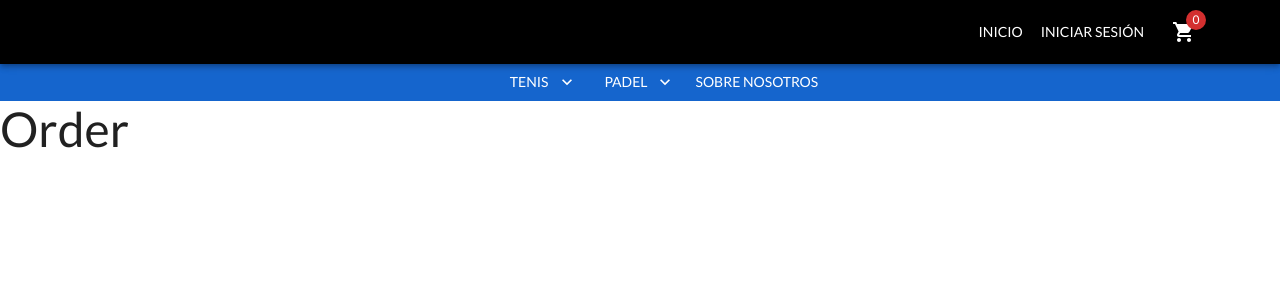
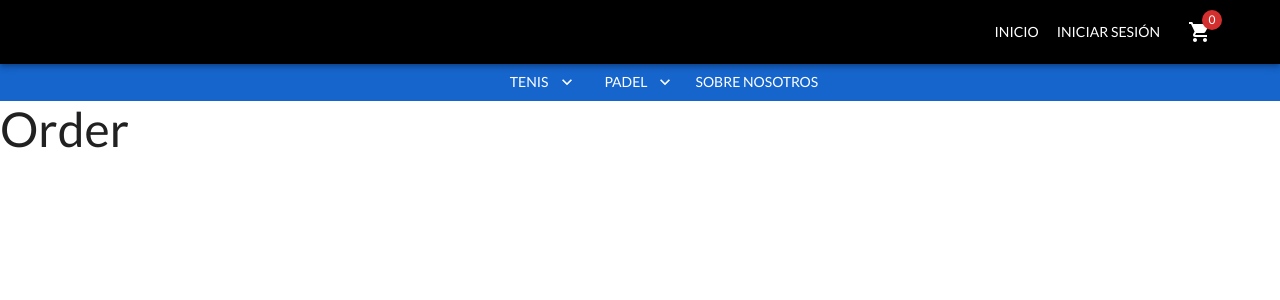
Before and after one commit to cvtalrc/e-commerce-mundo-tenis, a React (Vite) app in the folder frontend/: page /order in a window 1280 px wide. Shown: the top 300 px of the page. Built offline with nearby package versions, Linux system fonts and the light colour scheme.

Commit message:
container navbar

```diff
--- a/frontend/src/components/navbar/Navbar.jsx
+++ b/frontend/src/components/navbar/Navbar.jsx
@@ -23,7 +23,7 @@ export default function Navbar(navArrayLinks) {
             <AppBar position="sticky" sx={{ paddingBottom: 0, paddingTop: 0 }}
             >
                 <Toolbar>
-                    <Container sx={{display: 'flex', flexDirection:'row', justifyContent: 'right'}}>
+                    <Container maxWidth="xl" sx={{display: 'flex', flexDirection:'row', justifyContent: 'right'}}>
                         {/* <img src={logo} /> */}
                         {/* <Search>
                             <SearchIconWrapper>
```
